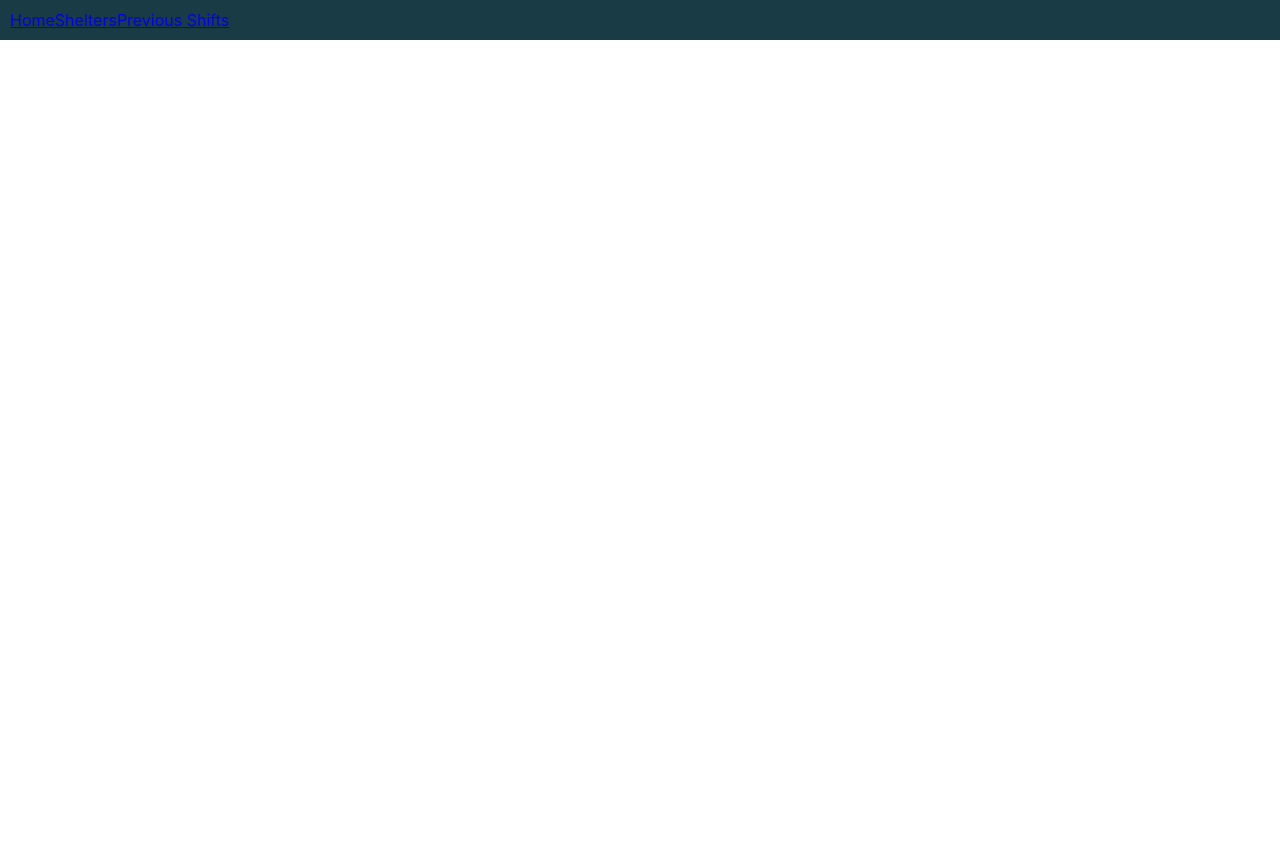
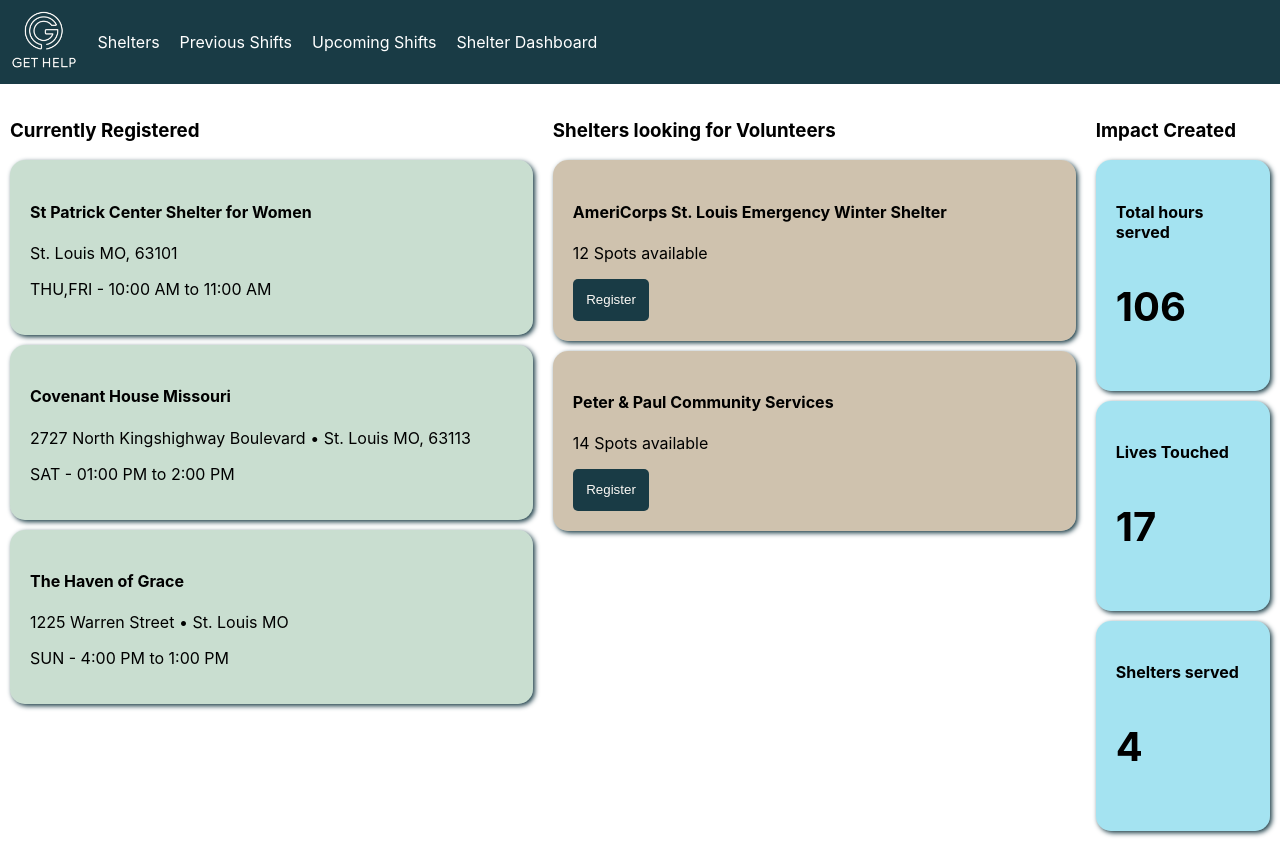
Before and after one commit to oss-slu/shelter_volunteers, a React (Create React App) app in the folder client_app/: page / in a window 1280 px wide. Before the commit the page ends 800 px from the top, so only its background shows below. Built offline with nearby package versions, Linux system fonts and the light colour scheme; no server answers.

Commit message:
Add new pages to app

```diff
--- a/client_app/src/App.js
+++ b/client_app/src/App.js
@@ -1,13 +1,11 @@
-import {
-  BrowserRouter as Router,
-  Routes,
-  Route,
-  Navigate,
-  Link,
-} from "react-router-dom";
+import { BrowserRouter as Router, Routes, Route, Link } from "react-router-dom";
+
+import logo from "./Assets/gethelplogo.png";
 
 import { PastShifts, UpcomingShifts } from "./Shifts";
 import Shelters from "./Shelters";
+import VolunteerDashboard from "./VolunteerDashboard";
+import ShelterDashboard from "./ShelterDashboard";
 
 import "./App.css";
 
@@ -16,15 +14,21 @@ function App() {
     <div>
       <Router>
         <div class="main-nav">
-          <Link to="/">Home</Link>
+          <Link to="/">
+            <img class="logo" src={logo} alt="GetHelp Logo" />
+          </Link>
           <Link to="/shelters">Shelters</Link>
           <Link to="/past-shifts">Previous Shifts</Link>
+          <Link to="/upcoming-shifts">Upcoming Shifts</Link>
+          <Link to="/shelter-dashboard">Shelter Dashboard</Link>
         </div>
         <div class="navbar-buffer"></div>
         <Routes>
-          <Route exact path="/" element={<UpcomingShifts />} />
+          <Route exact path="/" element={<VolunteerDashboard />} />
           <Route path="/shelters" element={<Shelters />} />
           <Route path="/past-shifts" element={<PastShifts />} />
+          <Route path="/upcoming-shifts" element={<UpcomingShifts />} />
+          <Route path="/shelter-dashboard" element={<ShelterDashboard />} />
         </Routes>
       </Router>
     </div>
--- /dev/null
+++ b/client_app/src/ShelterDashboard.js
@@ -0,0 +1,42 @@
+function ShelterDashboard() {
+  return (
+    <div>
+      <h1 class="text-center">Shelter Dashboard</h1>
+      <div class="shelter-dashboard">
+        <div class="container">
+          <h1>Manage Volunteer Shifts</h1>
+          <div class="shift-card">
+            <h4>Dec 1, 2022</h4>
+            <p>5 Shifts need help</p>
+            <button>View/Edit Schedule</button>
+          </div>
+          <div class="shift-card">
+            <h4>Dec 2, 2022</h4>
+            <p>3 Shifts need help</p>
+            <button>View/Edit Schedule</button>
+          </div>
+          <div class="shift-card">
+            <h4>Dec 3, 2022</h4>
+            <p>2 Shifts need help</p>
+            <button>View/Edit Schedule</button>
+          </div>
+          <button>More Dates</button>
+        </div>
+        <div class="container">
+          <h1>Occupancy List</h1>
+          <div class="shift-card">
+            <p>Current occupancy : 25</p>
+            <p>Total beds: 25</p>
+            <p>Current Volunteers: 3</p>
+          </div>
+        </div>
+        <div class="container">
+          <h1>Contact Past Volunteers</h1>
+          <button>click here</button>
+        </div>
+      </div>
+    </div>
+  );
+}
+
+export default ShelterDashboard;
--- a/client_app/src/Shelters.js
+++ b/client_app/src/Shelters.js
@@ -89,6 +89,7 @@ function Shelters() {
         </button>
       </div>
       <div class="text-center double-navbar-buffer">
+        <h1>Shelters</h1>
         <button onClick={getLocation}>Get Shelters from Location</button>
         <br />
         <label for="radius-select">Radius (miles): </label>
--- a/client_app/src/Shifts.js
+++ b/client_app/src/Shifts.js
@@ -1,40 +1,49 @@
-import { useState,useEffect } from 'react'
+import { useState, useEffect } from "react";
 
-import {SERVER} from './config'
+import { SERVER } from "./config";
 
-import ShiftList from './Components/ShiftList'
+import ShiftList from "./Components/ShiftList";
 
-function Shifts(request_endpoint){
-   const [data, setData] = useState([])
-   useEffect(()=>{
-       fetch(request_endpoint,{
-        'methods':'GET',
-        headers : {
-          'Content-Type':'application/json',
-          'Authorization':'volunteer@slu.edu'
-        }
-      })
-      .then(response => response.json())
-      .then(response => setData(response))
-      .catch(error => console.log(error))
+function Shifts(request_endpoint) {
+  const [data, setData] = useState([]);
+  useEffect(() => {
+    fetch(request_endpoint, {
+      methods: "GET",
+      headers: {
+        "Content-Type": "application/json",
+        Authorization: "volunteer@slu.edu",
+      },
+    })
+      .then((response) => response.json())
+      .then((response) => setData(response))
+      .catch((error) => console.log(error));
+  }, []);
 
-   },[])
-
-   return(
-     <div>
-         <ShiftList shifts={data}/>
-     </div>
-   )
+  return (
+    <div>
+      <ShiftList shifts={data} />
+    </div>
+  );
 }
-export function UpcomingShifts(){
-   const time_now = new Date().getTime()
-   console.log(time_now)
-   const shelters_endpoint = SERVER+'/shifts?filter_start_after='+time_now;
-   return Shifts(shelters_endpoint)
+export function UpcomingShifts() {
+  const time_now = new Date().getTime();
+  console.log(time_now);
+  const shelters_endpoint = SERVER + "/shifts?filter_start_after=" + time_now;
+  return (
+    <div>
+      <h1 class="text-center">Upcoming Shifts</h1>
+      {Shifts(shelters_endpoint)}
+    </div>
+  );
 }
 
-export function PastShifts(){
-   const time_now = new Date().getTime()
-   const shelters_endpoint = SERVER+'/shifts?filter_end_before='+time_now;
-   return Shifts(shelters_endpoint)
+export function PastShifts() {
+  const time_now = new Date().getTime();
+  const shelters_endpoint = SERVER + "/shifts?filter_end_before=" + time_now;
+  return (
+    <div>
+      <h1 class="text-center">Previous Shifts</h1>
+      {Shifts(shelters_endpoint)}
+    </div>
+  );
 }
--- /dev/null
+++ b/client_app/src/VolunteerDashboard.js
@@ -0,0 +1,59 @@
+function VolunteerDashboard() {
+  return (
+    <div class="volunteer-dashboard">
+      <div class="column column-1">
+        <h3>Currently Registered</h3>
+        <div class="card">
+          <h4>St Patrick Center Shelter for Women</h4>
+          <p>St. Louis MO, 63101</p>
+          <p>THU,FRI - 10:00 AM to 11:00 AM</p>
+        </div>
+        <div class="card">
+          <h4>Covenant House Missouri</h4>
+          <p>2727 North Kingshighway Boulevard • St. Louis MO, 63113</p>
+          <p>SAT - 01:00 PM to 2:00 PM</p>
+        </div>
+        <div class="card">
+          <h4>The Haven of Grace</h4>
+          <p>1225 Warren Street • St. Louis MO</p>
+          <p>SUN - 4:00 PM to 1:00 PM</p>
+        </div>
+      </div>
+
+      <div class="column column-2">
+        <h3>Shelters looking for Volunteers</h3>
+        <div class="card">
+          <h4>AmeriCorps St. Louis Emergency Winter Shelter</h4>
+          <p>12 Spots available</p>
+          <button>Register</button>
+        </div>
+
+        <div class="card">
+          <h4>Peter & Paul Community Services</h4>
+          <p>14 Spots available</p>
+          <button>Register</button>
+        </div>
+      </div>
+
+      <div class="column column-3">
+        <h3>Impact Created</h3>
+        <div class="card">
+          <h4>Total hours served</h4>
+          <p>106</p>
+        </div>
+
+        <div class="card">
+          <h4>Lives Touched</h4>
+          <p>17</p>
+        </div>
+
+        <div class="card">
+          <h4>Shelters served</h4>
+          <p>4</p>
+        </div>
+      </div>
+    </div>
+  );
+}
+
+export default VolunteerDashboard;
--- a/client_app/src/index.css
+++ b/client_app/src/index.css
@@ -65,21 +65,147 @@ code {
 .main-nav {
   top: 0;
   background-color: #193b45;
+  display: flex;
+  align-items: center;
+  gap: 20px;
+}
+
+.main-nav .logo {
+  height: 60px;
+}
+
+.main-nav a {
+  text-decoration: none;
+  color: white;
 }
 
 .navbar {
-  top: 40px;
+  top: 85px;
   background-color: #dddddd;
 }
 
 .navbar-buffer {
-  margin-top: 45px;
+  margin-top: 90px;
 }
 
 .double-navbar-buffer {
-  margin-top: 100px;
+  margin-top: 140px;
 }
 
 #submit-shifts {
   margin-right: 20px;
 }
+
+.volunteer-dashboard {
+  display: flex;
+}
+
+.volunteer-dashboard .column {
+  padding: 10px;
+}
+
+.volunteer-dashboard .column-1 {
+  flex: 3;
+}
+
+.volunteer-dashboard .column-2 {
+  flex: 3;
+}
+
+.volunteer-dashboard .column-3 {
+  flex: 1;
+}
+.volunteer-dashboard .card {
+  padding: 20px;
+  margin-bottom: 10px;
+  border-radius: 15px;
+  box-shadow: 2px 2px 5px #193b45;
+}
+.volunteer-dashboard .column-1 .card {
+  background: #3d885747;
+}
+
+.volunteer-dashboard .column-2 .card {
+  background: #81602c61;
+}
+
+.volunteer-dashboard .column-3 .card {
+  background: #05b1d85c;
+}
+
+.volunteer-dashboard .column-3 .card p {
+  font-size: 2.5em;
+  font-weight: bold;
+}
+
+.volunteer-dashboard button {
+  background-color: #193b45;
+  border-radius: 5px;
+  color: #fdfaf6;
+  border: none;
+  padding: 1em;
+  cursor: pointer;
+}
+
+.shelter-dashboard {
+  display: flex;
+  justify-content: space-between;
+  align-items: flex-start;
+  padding: 20px;
+}
+
+.shelter-dashboard .container {
+  display: flex;
+  flex-direction: column;
+  align-items: center;
+  background-color: #fff;
+  border-radius: 15px;
+  box-shadow: 2px 2px 5px #888888;
+  padding: 20px;
+  width: 45%;
+}
+
+.shelter-dashboard .container h1 {
+  font-size: 24px;
+  font-weight: bold;
+  margin-bottom: 20px;
+}
+
+.shelter-dashboard .shift-card,
+.shelter-dashboard .volunteer-card {
+  background-color: #3498db; /* Adjusted card color */
+  border-radius: 10px;
+  margin: 10px 0;
+  padding: 15px; /* Increased padding for better appearance */
+  display: flex;
+  flex-direction: column; /* Adjusted layout to stack content */
+  align-items: center; /* Centered content horizontally */
+}
+
+.shelter-dashboard .shift-card h4,
+.shelter-dashboard .volunteer-card h4 {
+  font-size: 18px;
+  color: #fff; /* Changed text color to white */
+  margin: 0;
+}
+
+.shelter-dashboard .shift-card p,
+.shelter-dashboard .volunteer-card p {
+  font-size: 16px;
+  color: #fff; /* Changed text color to white */
+  margin: 0;
+}
+
+.shelter-dashboard .volunteer-card {
+  margin-left: 20px; /* Added space between columns */
+}
+
+.shelter-dashboard button {
+  background-color: #e74c3c;
+  border-radius: 5px;
+  color: #fff;
+  border: none;
+  padding: 10px 20px;
+  cursor: pointer;
+  margin-top: 10px; /* Added space between button and content */
+}
```
Also changed, not shown: client_app/src/Assets/gethelplogo.png (added).
